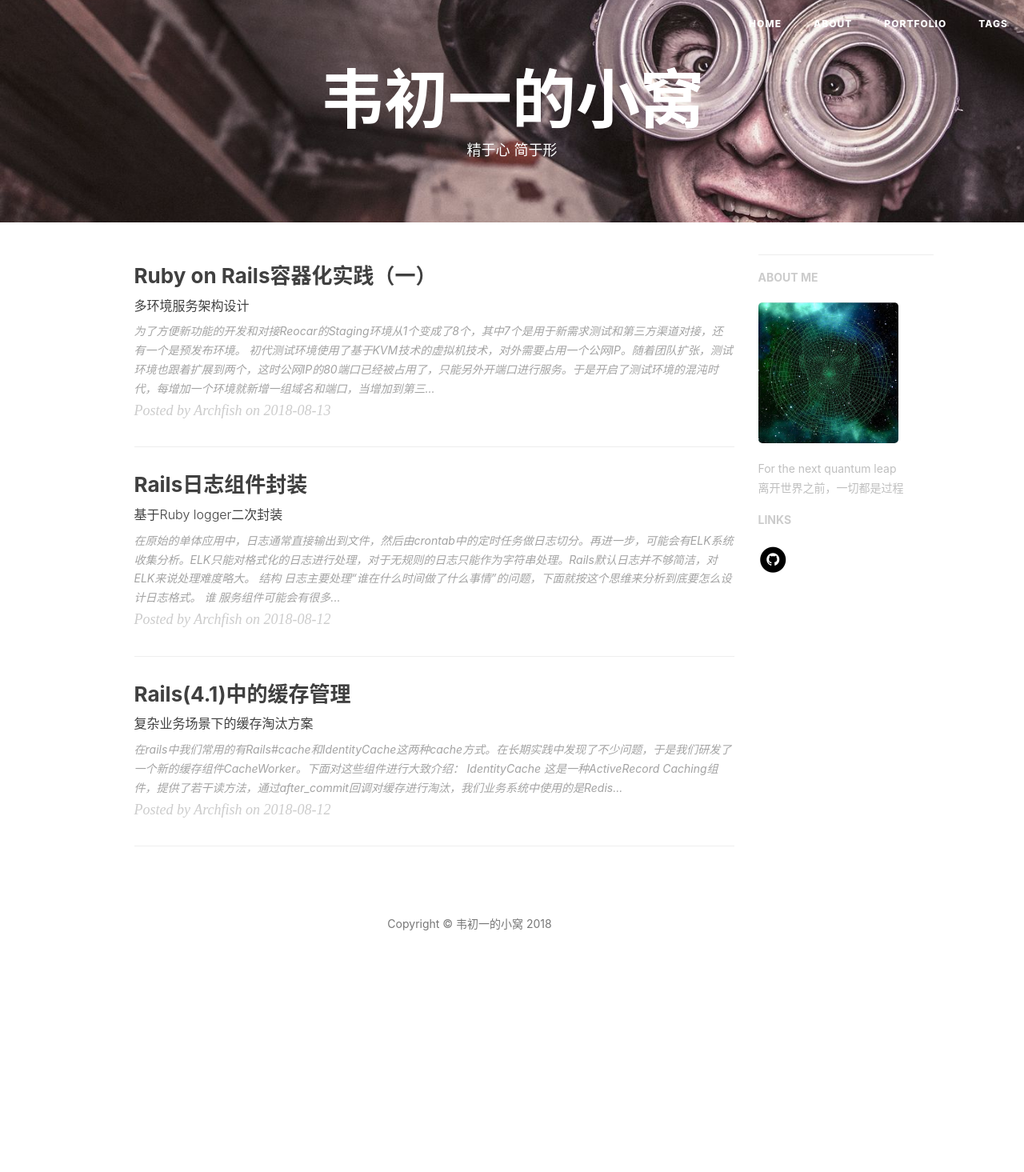
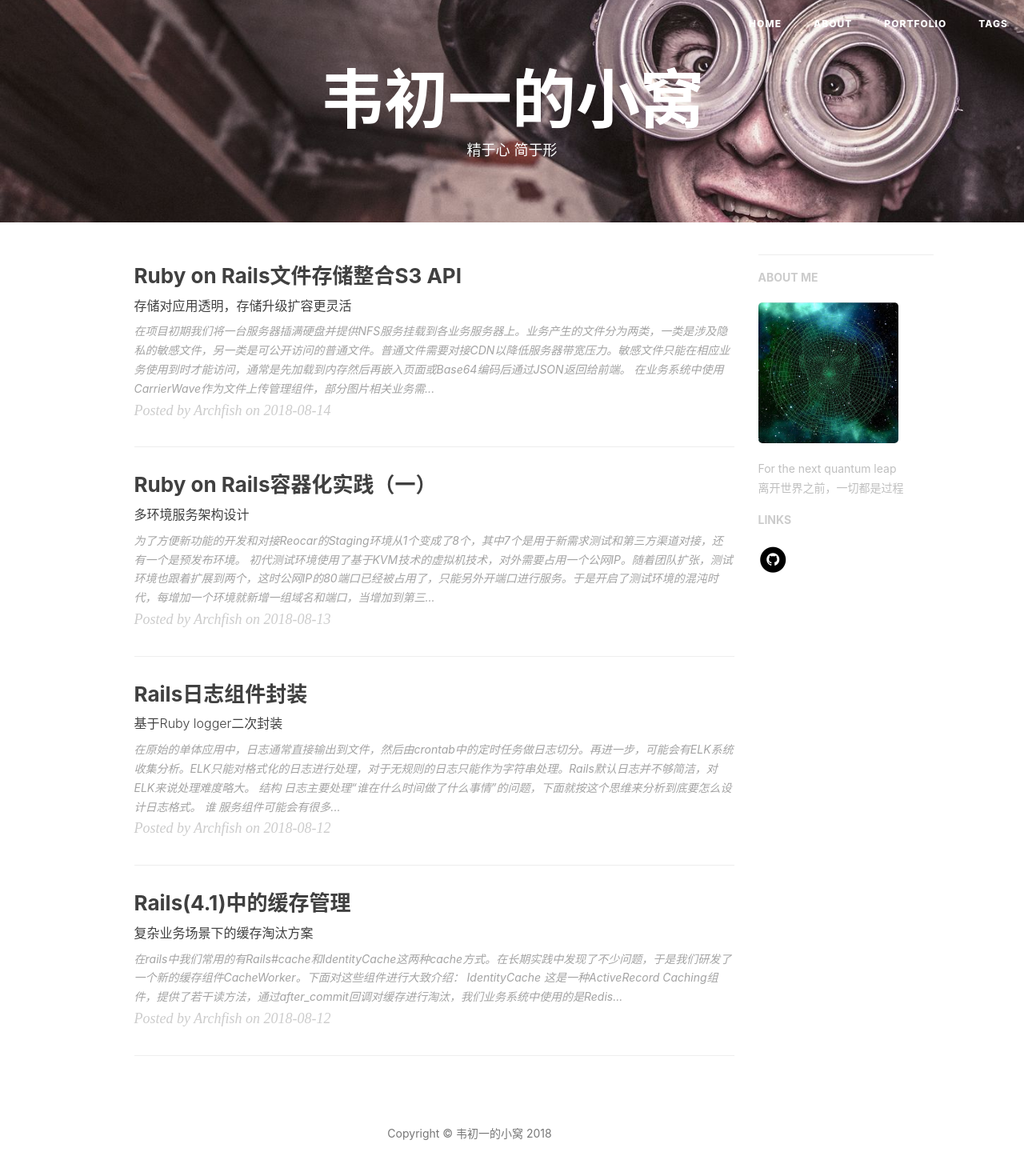
Before and after one commit to archfish/archfish, a Jekyll site: the page built from index.html, in a window 1280 px wide. Shown: the whole page at 80% size. Built offline with Jekyll 4.4.1, drawn with Linux system fonts in a browser that asks for light colours; nearby versions of some CDN libraries; the list of posts is cut into pages by our own code; comment, search, counter and statistics services are not loaded; before the commit the page ends 1204 px from its top, so only the background shows below that; grey boxes are pictures that could not be loaded.

Commit message:
Ruby on Rails文件存储整合S3 API

````diff
--- a/_layouts/post.html
+++ b/_layouts/post.html
@@ -26,7 +26,7 @@ layout: default
   <div class="header-mask"></div>
   <div class="container">
     <div class="row">
-      <div class="col-lg-8 col-lg-offset-2 col-md-10 col-md-offset-1">
+      <div class="col-lg-10 col-lg-offset-1 col-md-10 col-md-offset-1">
         <div class="post-heading">
           <div class="tags">
             {% for tag in page.tags %}
--- /dev/null
+++ b/_posts/2018-08-14-carrierwave-with-s3-api.md
@@ -0,0 +1,136 @@
+---
+layout:       post
+title:        Ruby on Rails文件存储整合S3 API
+subtitle:     存储对应用透明，存储升级扩容更灵活
+date:         2018-08-14 21:36:25 +0800
+author:       Archfish
+header-img:   "img/s3_bucket.jpg"
+header-mask:  0.1
+multilingual: false
+tags:
+  - Ceph
+  - Ruby
+  - Rails
+  - S3
+---
+
+在项目初期我们将一台服务器插满硬盘并提供NFS服务挂载到各业务服务器上。业务产生的文件分为两类，一类是涉及隐私的敏感文件，另一类是可公开访问的普通文件。普通文件需要对接CDN以降低服务器带宽压力。敏感文件只能在相应业务使用到时才能访问，通常是先加载到内存然后再嵌入页面或Base64编码后通过JSON返回给前端。
+
+在业务系统中使用[CarrierWave][1]作为文件上传管理组件，部分图片相关业务需要生成缩略图或保存多版本文件。
+
+## files
+
+对外URL只能处理可公开访问的文件，对于隐私文件只能使用文件操作读取到内存。下面是uploader封装统一URL的例子，其他的uploader继承该class即可，使用时直接使用`external_url`。
+
+```ruby
+class BaseUploader < CarrierWave::Uploader::Base
+  include CarrierWave::MiniMagick
+  storage :file
+
+  def external_url
+    return if self.blank?
+
+    return if private_file?
+
+    # 使用最后更新时间作为CDN自动过期方案
+    s = (self.model.try(:updated_at) || self.model.try(:created_at) || Time.current).tv_sec
+    s = "?t=#{s}"
+
+    wrap_cdn(url.sub(File.expand_path(Rails.root), '') + s)
+  end
+
+  def wrap_cdn(file_path)
+    if fit_cdn_condition?
+      File.join(cdn_domain, file_path)
+    else
+      File.join(backend_domain, file_path)
+    end
+  end
+end
+```
+
+## aws
+
+我们是托管服务器，综合对比了几款S3兼容存储软件后决定选择Ceph作为存储服务，考虑到后期可能需要块存储Ceph是个不错的选择。CarrierWave配合[carrierwave-aws][2]可以很方便使用[aws-sdk-ruby][3],假设RGW服务地址为`http://ceph:10086`则可以通过下面的方式配置s3
+
+```ruby
+# config/initializers/carrierwave.rb
+
+CarrierWave.configure do |config|
+  config.storage    = :aws
+  config.aws_bucket = :mybucket
+  config.aws_acl    = 'public-read'
+
+  # 该参数用于设置图片访问域名
+  # config.asset_host = File.join(endpoint, bucket)
+
+  config.aws_authenticated_url_expiration = 1.days.to_i
+  config.aws_attributes = {
+    # expires: 1.week.from_now.httpdate,
+    cache_control: 'max-age=604800'
+  }
+
+  config.aws_credentials = {
+    access_key_id:     :access_key,
+    secret_access_key: :secret_key,
+    force_path_style:  true,
+    endpoint:          'http://ceph:10086',
+    region:            'us-east-1',
+    stub_responses:    Rails.env.test? # Optional, avoid hitting S3 actual during tests
+  }
+end
+```
+
+```ruby
+class BaseUploader < CarrierWave::Uploader::Base
+  include CarrierWave::MiniMagick
+  storage :aws
+
+  # 获取图片外部访问地址，有CDN可用时使用CDN
+  def external_url
+    return if self.blank?
+
+    # 私有文件会带上一些鉴权参数，不能对其进行修改
+    return url unless public_file?
+
+    s = (self.model.try(:updated_at) || self.model.try(:created_at) || Time.current).tv_sec
+    s = "?t=#{s}"
+
+    url_ = self.url
+    # 自定义 asset_host 时不做替换
+    if self.asset_host.blank?
+      url_ = url_.sub(backend_domain, cdn_domain)
+    end
+    url_ + s
+  end
+
+  # 根据文件类型设置文件的访问权限
+  # CarrierWave::Uploader::Base::ACCEPTED_ACL
+  def aws_acl
+    public_file? ? 'public-read' : 'private'
+  end
+
+  # 用于处理不同时期不同存放路径问题，无此需求忽略这个方法
+  def dir_exists?(dir)
+    # 检查S3存储目录是否存在，其他存储可能不适用
+    # NOTE S3存储中，如果目录没有文件则父目录也不存在
+    if self._storage == CarrierWave::Storage::AWS
+      bucket = Aws::S3::Bucket.new(self.aws_bucket, self.aws_credentials)
+      bucket.objects(prefix: dir).limit(1).any?
+    else
+      Dir.exist?(dir)
+    end
+  end
+end
+```
+
+经过上面的修改之后相同的接口就能直接适配S3存储，同时隐私文件夹通过设置合理的expires即可限制资源的访问。
+
+- - -
+
+欢迎跟我交流 [Archfish][0]
+
+[0]: https://github.com/archfish/archfish "archfish blog"
+[1]: https://github.com/carrierwaveuploader/carrierwave "CarrierWave"
+[2]: https://github.com/sorentwo/carrierwave-aws "carrierwave-aws"
+[3]: https://github.com/aws/aws-sdk-ruby "aws-sdk-ruby"
````
Also changed, not shown: img/s3_bucket.jpg (added).
